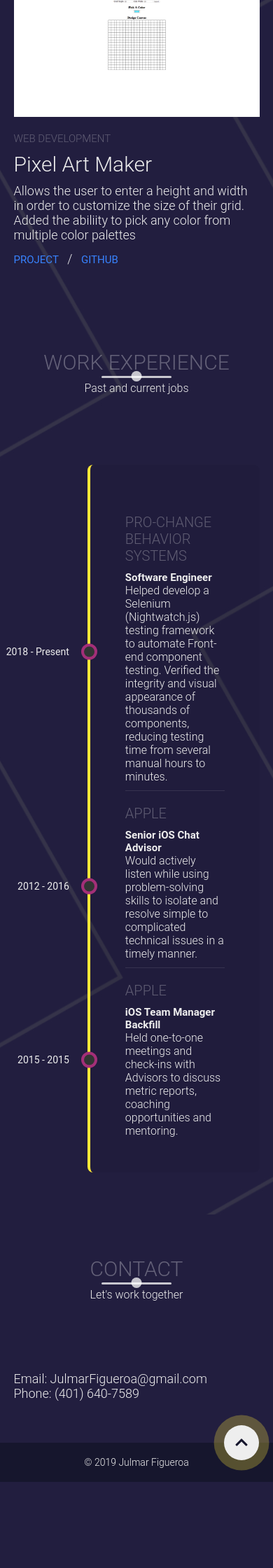
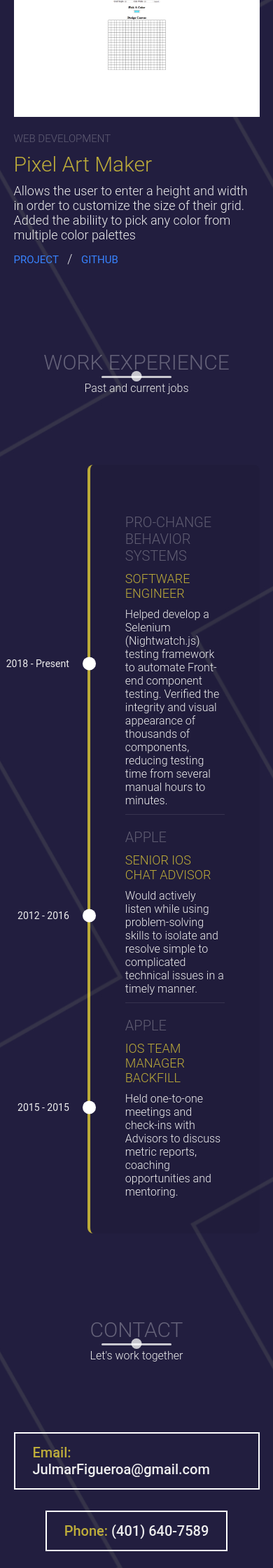
Before and after one commit to JFigueroa8/PracticePort, a PHP site: page / in a window 390 px wide. Shown: the part 2640-4880 px from the top of the page at 70% size. Before the commit the page ends 4757 px from the top, so only its background shows below. Run offline with PHP 8.4, Linux system fonts and the light colour scheme; some libraries are stand-ins or nearby versions.

Commit message:
Cleaned up unused code

```diff
--- a/css/styles.css
+++ b/css/styles.css
@@ -491,6 +477,8 @@ li {
     font-size: 3rem;
     font-weight: 300;
     margin: 1rem 0;
+    color: #ffe838;
+    opacity: .7;
 }
 
 .portfolio-description h6 {
@@ -546,7 +534,7 @@ li {
 
 /*Start timeline*/
 .timeline ul {
-    border-left: 4px solid #ffe838;
+    border-left: 4px solid rgba(255, 232, 56, .7);
     border-radius: .8rem;
     background-color: rgba(0, 0, 0, 0.05);
     margin: 0 auto;
@@ -563,6 +551,15 @@ li {
     font-weight: 300;
     margin-bottom: 1rem;
     opacity: .3;
+}
+
+.timeline h2 {
+    font-size: 1.8rem;
+    text-transform: uppercase;
+    font-weight: 300;
+    margin-bottom: 1rem;
+    color: #ffe838;
+    opacity: .7;
 }
 
 .timeline p {
@@ -601,14 +598,13 @@ li {
 
 .timeline .date::after {
     content: '';
-    /* box-shadow: 0 0 0 4px #57bbfd; */
-    -webkit-box-shadow: 0 0 0 4px #a32f78;
-            box-shadow: 0 0 0 4px #a32f78;
+    -webkit-box-shadow: 0 0 0 2px #ffffff;
+            box-shadow: 0 0 0 2px #ffffff;
     border-radius: 100%;
     left: -8rem;
     height: 1.5rem;
     width: 1.5rem;
-    background-color: #313534;
+    background-color: #ffffff;
 }
 /*End timeline*/
 
@@ -617,47 +613,55 @@ li {
 
 
 /*Start contact*/
-.contact {
-    background-color: #221e3f;
+
+.boxes {
+    display: -webkit-box;
+    display: -ms-flexbox;
+    display: flex;
+    -ms-flex-wrap: wrap;
+        flex-wrap: wrap;
+    -webkit-box-pack: space-evenly;
+        -ms-flex-pack: space-evenly;
+            justify-content: space-around;
+    -webkit-box-align: center;
+        -ms-flex-align: center;
+            align-items: center;
+    margin-top: 1rem;
 }
 
-form {
-    width: 70%;
-    margin: 0 auto;
+.boxes div {
+    font-size: 1.4rem;
+    border: 2px #fff solid;
+    padding: 1.5rem 2.5rem;
+    margin-bottom: 3rem;
+    -webkit-transition: all 0.5s ease-out;
+    transition: all 0.5s ease-out;
 }
 
-form label {
-    font-size: 1.5rem;
+.boxes div:hover {
+    padding: 0.5rem 1.5rem;
+    background: rgba(255, 232, 56, .7);
+    color: #000;
 }
 
-input,
-select,
-textarea {
-    width: 100%;
-    padding: 1rem;
-    margin-bottom: 5px;
-    border: none;
-    outline-color: #fd57bf;
+.boxes div:hover a {
+    color: #000;
 }
 
-input[type="submit"] {
-    width: initial; /* changes button back to regular size from full width */
-    background-color: #ffe838;
-    color: #221e3f;
-    padding: 1rem 2rem;
-    border-radius: .8rem;
-    cursor: pointer;
-    -webkit-transition: background-color 650ms ease-in;
-    transition: background-color 650ms ease-in;
-    -webkit-transition: color 250ms ease-in;
-    transition: color 250ms ease-in;
+.boxes div:hover span {
+    color: #000;
+    opacity: 1;
 }
 
-input[type="submit"]:hover {
-    background-color: #fd57bf;
-    color: #eee;
+.boxes div p {
+    font-size: 2rem;
+    font-weight: 500;
 }
-/*End contact*/
+
+.text-secondary {
+    color: #ffe838;
+    opacity: .7;
+}
 
 
 
@@ -901,5 +905,9 @@ input[type="submit"]:hover {
     header {
         height: 80vh;
     }
+
+    .boxes {
+        flex-direction: column;
+    }
 }
 /*End media queries*/
```
Also changed, not shown: other parts of css/styles.css (+9 -23 lines).
